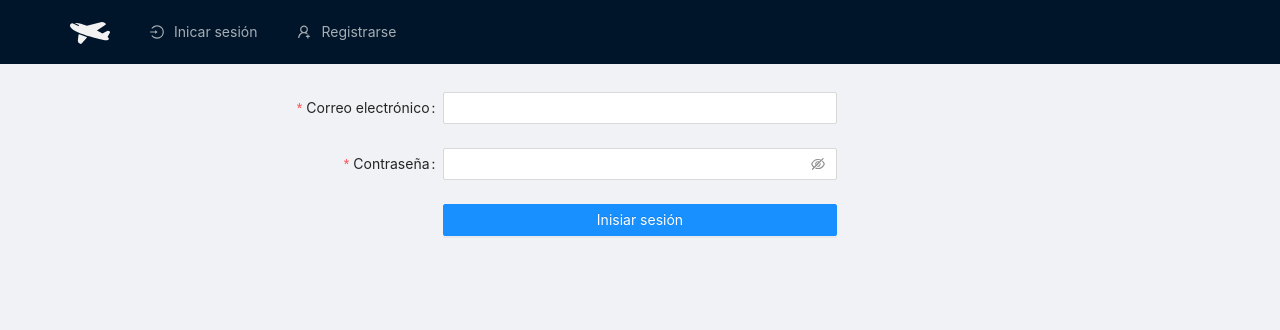
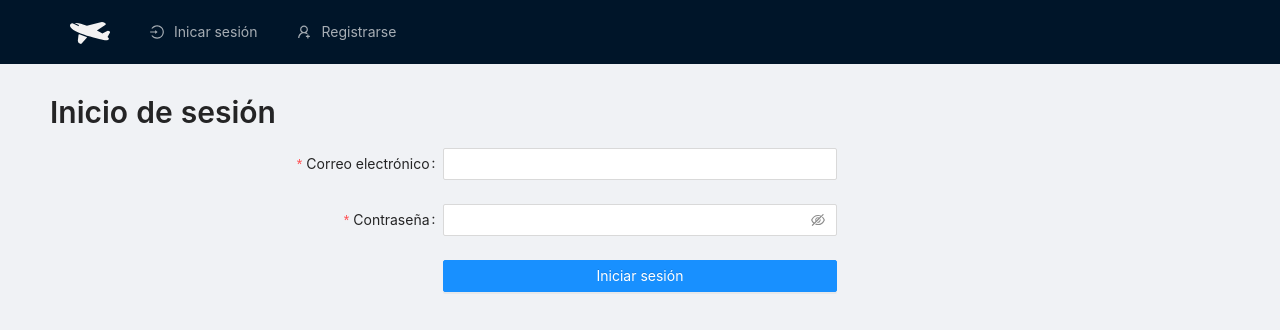
Before and after one commit to davidaf3/dpiu_airlines_base, a React (Create React App) app: page /login in a window 1280 px wide. Shown: the top 330 px of the page. Built offline with nearby package versions, Linux system fonts and the light colour scheme; no server answers; the database is empty.

Commit message:
Añadido avatar del usuario y más

```diff
--- a/src/App.js
+++ b/src/App.js
@@ -4,7 +4,7 @@ import { createClient } from "@supabase/supabase-js";
 import LoginForm from "./Components/LoginForm";
 import { Route, Routes, Link } from "react-router-dom";
 
-import { Layout, Menu, Col, Row } from "antd";
+import { Layout, Menu, Col, Row, Avatar } from "antd";
 import {
   UserAddOutlined,
   LoginOutlined,
@@ -66,6 +66,7 @@ class App extends React.Component {
     this.setState({
       user: {
         id: user.id,
+        email: user.email,
         airport,
       },
     });
@@ -144,6 +145,11 @@ class App extends React.Component {
             <Col style={{ marginRight: "auto", width: "80%" }}>
               <Menu theme="dark" mode="horizontal" items={menuItems}></Menu>
             </Col>
+            {this.state.user && (
+              <Col>
+                <Avatar>{this.state.user.email[0]}</Avatar>
+              </Col>
+            )}
           </Row>
         </Header>
 
@@ -161,6 +167,7 @@ class App extends React.Component {
               element={
                 <LoginForm
                   callBackOnFinishLoginForm={this.callBackOnFinishLoginForm}
+                  showTitle={true}
                   redirectHome={true}
                 />
               }
--- a/src/Components/LoginForm.js
+++ b/src/Components/LoginForm.js
@@ -1,24 +1,27 @@
 import React from "react";
-import { Button, Form, Input } from "antd";
+import { Button, Form, Input, Typography } from "antd";
 import withRouter from "./withRouter";
 
 class LoginForm extends React.Component {
-
-
-
   sendLogin(values) {
-    this.props.callBackOnFinishLoginForm({
+    this.props
+      .callBackOnFinishLoginForm({
         email: values.email,
         password: values.password,
-    }).then(() => {
+      })
+      .then(() => {
         if (this.props.redirectHome) {
-        this.props.navigate("/")
+          this.props.navigate("/");
         }
       });
   }
 
   render() {
     return (
+      <div>
+        {this.props.showTitle && (
+          <Typography.Title level={2}>Inicio de sesión</Typography.Title>
+        )}
         <Form
           name="basic"
           labelCol={{ span: 24 / 3 }}
@@ -30,7 +33,9 @@ class LoginForm extends React.Component {
           <Form.Item
             label="Correo electrónico"
             name="email"
-          rules={[{ required: true, message: "Introduce tu correo electrónico" }]}
+            rules={[
+              { required: true, message: "Introduce tu correo electrónico" },
+            ]}
           >
             <Input />
           </Form.Item>
@@ -47,10 +52,11 @@ class LoginForm extends React.Component {
             wrapperCol={{ xs: { offset: 0 }, sm: { offset: 8, span: 24 / 3 } }}
           >
             <Button type="primary" htmlType="submit" block>
-            Inisiar sesión
+              Iniciar sesión
             </Button>
           </Form.Item>
         </Form>
+      </div>
     );
   }
 }
--- a/src/Components/SignUp.js
+++ b/src/Components/SignUp.js
@@ -1,5 +1,5 @@
 import React from "react";
-import { Button, Form, Input } from "antd";
+import { Button, Form, Input, Typography } from "antd";
 import withRouter from "./withRouter";
 
 class SignUp extends React.Component {
@@ -16,6 +16,8 @@ class SignUp extends React.Component {
 
   render() {
     return (
+      <div>
+        <Typography.Title level={2}>Registro</Typography.Title>
         <Form
           name="basic"
           labelCol={{ span: 24 / 3 }}
@@ -25,7 +27,7 @@ class SignUp extends React.Component {
           autoComplete="off"
         >
           <Form.Item
-          label="Email"
+            label="Correo electrónico"
             name="email"
             rules={[
               { required: true, message: "Introduce tu correo electrónico" },
@@ -35,7 +37,7 @@ class SignUp extends React.Component {
           </Form.Item>
 
           <Form.Item
-          label="Password"
+            label="Contraseña"
             name="password"
             rules={[{ required: true, message: "Introduce tu contraseña" }]}
           >
@@ -50,6 +52,7 @@ class SignUp extends React.Component {
             </Button>
           </Form.Item>
         </Form>
+      </div>
     );
   }
 }
--- a/src/Components/TicketBuyPassengers.js
+++ b/src/Components/TicketBuyPassengers.js
@@ -628,6 +628,7 @@ getContentAccordingToProgress() {
     <LoginForm
       callBackOnFinishLoginForm={this.doCallback.bind(this)}
       redirectHome={false}
+      showTitle={false}
     />
   </Modal>)
     array.push(<Row justify="center"><Col><Title level={3}> Precio total: <Text type="success">{this.totalPrice + " €"}</Text></Title></Col><Col><Button onClick={() => { this.comprarTickets() }} type="primary">Comprar billetes</Button></Col></Row>)
```
Lines whose indentation alone changed are shown as unchanged.
